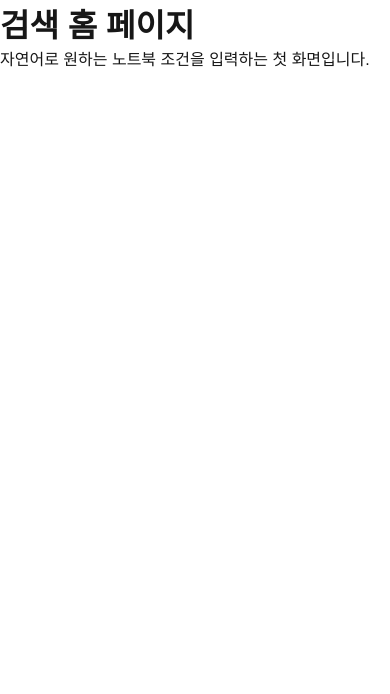
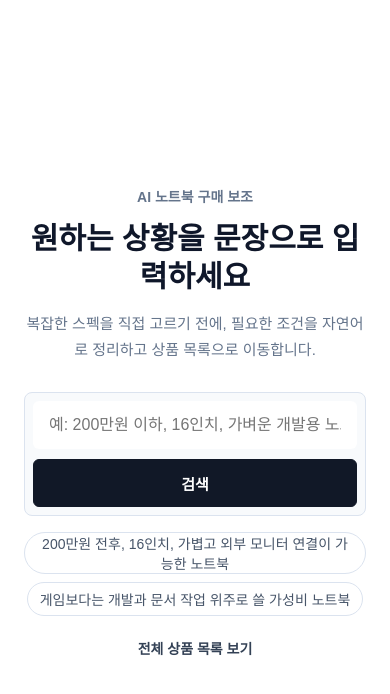
Before and after one commit to hwarang97/jungle_1516_framework, a Next.js app: page / in a window 390 px wide. Shown: the top 694 px of the page. Built offline with nearby package versions, Linux system fonts and the light colour scheme.

Commit message:
feat: add search home page flow
- Replace the placeholder home page with a search-focused UI
- Add search input, example query buttons, and product list link
- Navigate to the product list from search submit and examples

```diff
--- a/app/page.module.css
+++ b/app/page.module.css
@@ -1,142 +1,137 @@
 .page {
-  --background: #fafafa;
-  --foreground: #fff;
-
-  --text-primary: #000;
-  --text-secondary: #666;
-
-  --button-primary-hover: #383838;
-  --button-secondary-hover: #f2f2f2;
-  --button-secondary-border: #ebebeb;
-
   display: flex;
-  flex: 1;
-  flex-direction: column;
+  min-height: 100vh;
   align-items: center;
   justify-content: center;
-  font-family: var(--font-geist-sans);
-  background-color: var(--background);
+  padding: 48px 24px;
+  color: #1f2937;
+  background: #ffffff;
 }
 
-.main {
-  display: flex;
-  flex: 1;
-  width: 100%;
-  max-width: 800px;
-  flex-direction: column;
-  align-items: flex-start;
-  justify-content: space-between;
-  background-color: var(--foreground);
-  padding: 120px 60px;
+.hero {
+  width: min(760px, 100%);
+  text-align: center;
 }
 
-.intro {
-  display: flex;
-  flex-direction: column;
-  align-items: flex-start;
-  text-align: left;
-  gap: 24px;
+.eyebrow {
+  margin-bottom: 14px;
+  color: #64748b;
+  font-size: 14px;
+  font-weight: 800;
 }
 
-.intro h1 {
-  max-width: 320px;
-  font-size: 40px;
-  font-weight: 600;
-  line-height: 48px;
-  letter-spacing: -2.4px;
-  text-wrap: balance;
-  color: var(--text-primary);
+.hero h1 {
+  margin-bottom: 16px;
+  color: #0f172a;
+  font-size: 42px;
+  line-height: 1.25;
 }
 
-.intro p {
-  max-width: 440px;
-  font-size: 18px;
-  line-height: 32px;
-  text-wrap: balance;
-  color: var(--text-secondary);
+.description {
+  width: min(620px, 100%);
+  margin: 0 auto 30px;
+  color: #64748b;
+  font-size: 17px;
+  line-height: 1.7;
 }
 
-.intro a {
-  font-weight: 500;
-  color: var(--text-primary);
+.searchBox {
+  margin-bottom: 16px;
 }
 
-.ctas {
-  display: flex;
-  flex-direction: row;
-  width: 100%;
-  max-width: 440px;
-  gap: 16px;
-  font-size: 14px;
+.searchLabel {
+  position: absolute;
+  width: 1px;
+  height: 1px;
+  overflow: hidden;
+  clip: rect(0, 0, 0, 0);
+  white-space: nowrap;
 }
 
-.ctas a {
-  display: flex;
-  justify-content: center;
-  align-items: center;
-  height: 40px;
-  padding: 0 16px;
-  border-radius: 128px;
-  border: 1px solid transparent;
-  transition: 0.2s;
-  cursor: pointer;
-  width: fit-content;
-  font-weight: 500;
+.searchRow {
+  display: grid;
+  grid-template-columns: 1fr 92px;
+  gap: 10px;
+  padding: 8px;
+  border: 1px solid #dbe3ef;
+  border-radius: 8px;
+  background: #f8fafc;
 }
 
-a.primary {
-  background: var(--text-primary);
-  color: var(--background);
-  gap: 8px;
+.searchInput {
+  min-width: 0;
+  height: 48px;
+  border: 0;
+  border-radius: 6px;
+  background: #ffffff;
+  color: #111827;
+  font-size: 16px;
+  padding: 0 16px;
 }
 
-a.secondary {
-  border-color: var(--button-secondary-border);
+.searchInput:focus {
+  outline: 2px solid #cbd5e1;
 }
 
-/* Enable hover only on non-touch devices */
-@media (hover: hover) and (pointer: fine) {
-  a.primary:hover {
-    background: var(--button-primary-hover);
-    border-color: transparent;
+.searchButton {
+  height: 48px;
+  border: 1px solid #111827;
+  border-radius: 6px;
+  background: #111827;
+  color: #ffffff;
+  font-size: 15px;
+  font-weight: 800;
+  cursor: pointer;
+}
+
+.examples {
+  display: flex;
+  flex-wrap: wrap;
+  justify-content: center;
+  gap: 8px;
+  margin-bottom: 22px;
+}
+
+.exampleButton {
+  min-height: 34px;
+  padding: 0 12px;
+  border: 1px solid #dbe3ef;
+  border-radius: 999px;
+  background: #ffffff;
+  color: #475569;
+  font-size: 14px;
+  cursor: pointer;
+}
+
+.exampleButton:hover {
+  border-color: #94a3b8;
+  color: #111827;
+}
+
+.listLink {
+  color: #334155;
+  font-size: 14px;
+  font-weight: 800;
+}
+
+.listLink:hover {
+  text-decoration: underline;
+}
+
+@media (max-width: 640px) {
+  .hero h1 {
+    font-size: 30px;
   }
 
-  a.secondary:hover {
-    background: var(--button-secondary-hover);
-    border-color: transparent;
+  .description {
+    font-size: 15px;
+  }
+
+  .searchRow {
+    grid-template-columns: 1fr;
+  }
+
+  .searchButton {
+    width: 100%;
   }
 }
-
-@media (max-width: 600px) {
-  .main {
-    padding: 48px 24px;
-  }
-
-  .intro {
-    gap: 16px;
-  }
-
-  .intro h1 {
-    font-size: 32px;
-    line-height: 40px;
-    letter-spacing: -1.92px;
-  }
-}
-
-@media (prefers-color-scheme: dark) {
-  .logo {
-    filter: invert();
-  }
-
-  .page {
-    --background: #000;
-    --foreground: #000;
-
-    --text-primary: #ededed;
-    --text-secondary: #999;
-
-    --button-primary-hover: #ccc;
-    --button-secondary-hover: #1a1a1a;
-    --button-secondary-border: #1a1a1a;
-  }
-}
--- a/app/page.tsx
+++ b/app/page.tsx
@@ -1,8 +1,66 @@
+"use client";
+
+import Link from "next/link";
+import { useRouter } from "next/navigation";
+import type { SubmitEvent } from "react";
+import styles from "./page.module.css";
+
+const examples = [
+  "200만원 전후, 16인치, 가볍고 외부 모니터 연결이 가능한 노트북",
+  "게임보다는 개발과 문서 작업 위주로 쓸 가성비 노트북",
+];
+
 export default function HomePage() {
+  const router = useRouter();
+
+  function handleSubmit(event: SubmitEvent<HTMLFormElement>) {
+    event.preventDefault();
+    router.push("/products");
+  }
+
   return (
-    <main>
-      <h1>검색 홈 페이지</h1>
-      <p>자연어로 원하는 노트북 조건을 입력하는 첫 화면입니다.</p>
+    <main className={styles.page}>
+      <section className={styles.hero} aria-label="노트북 검색">
+        <p className={styles.eyebrow}>AI 노트북 구매 보조</p>
+        <h1>원하는 상황을 문장으로 입력하세요</h1>
+        <p className={styles.description}>
+          복잡한 스펙을 직접 고르기 전에, 필요한 조건을 자연어로 정리하고 상품 목록으로 이동합니다.
+        </p>
+
+        <form className={styles.searchBox} onSubmit={handleSubmit}>
+          <label className={styles.searchLabel} htmlFor="home-search">
+            검색 문장
+          </label>
+          <div className={styles.searchRow}>
+            <input
+              id="home-search"
+              name="query"
+              className={styles.searchInput}
+              placeholder="예: 200만원 이하, 16인치, 가벼운 개발용 노트북"
+            />
+            <button className={styles.searchButton} type="submit">
+              검색
+            </button>
+          </div>
+        </form>
+
+        <div className={styles.examples} aria-label="검색 예시">
+          {examples.map((example) => (
+            <button
+              className={styles.exampleButton}
+              key={example}
+              type="button"
+              onClick={() => router.push("/products")}
+            >
+              {example}
+            </button>
+          ))}
+        </div>
+
+        <Link className={styles.listLink} href="/products">
+          전체 상품 목록 보기
+        </Link>
+      </section>
     </main>
   );
 }
```
